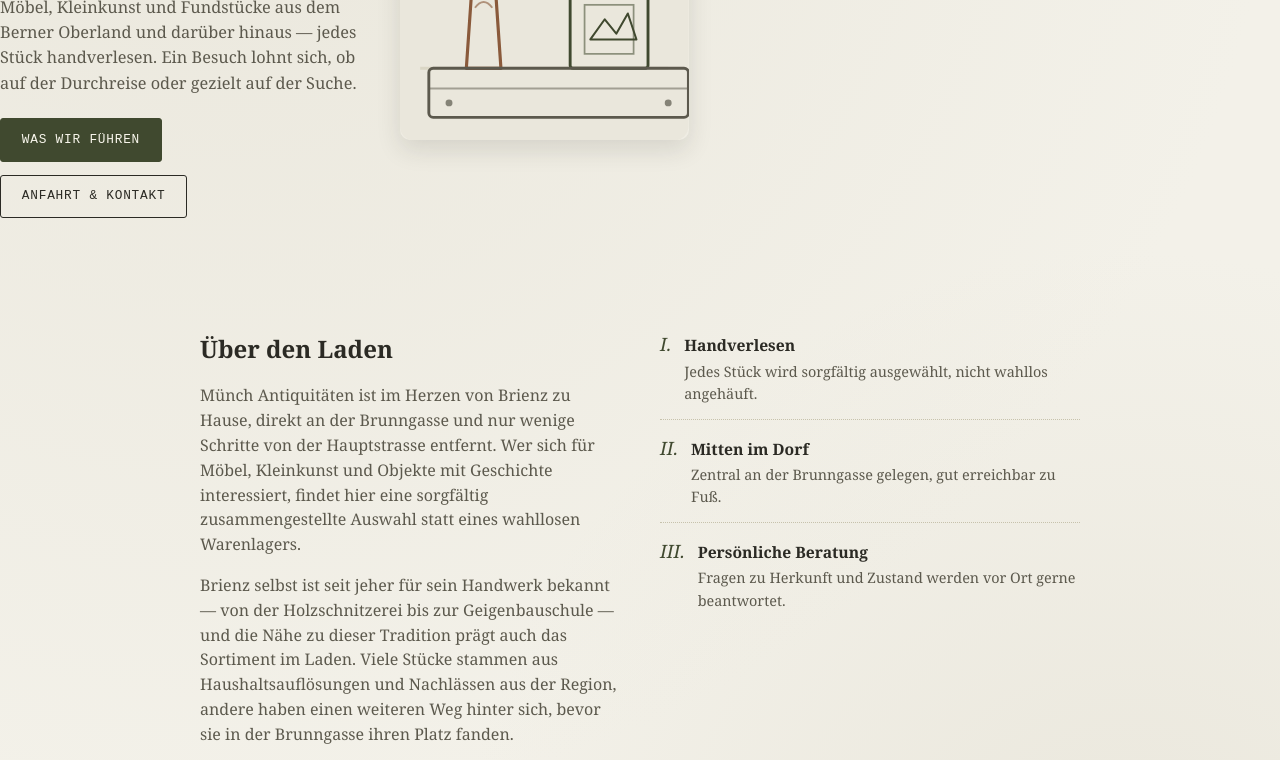
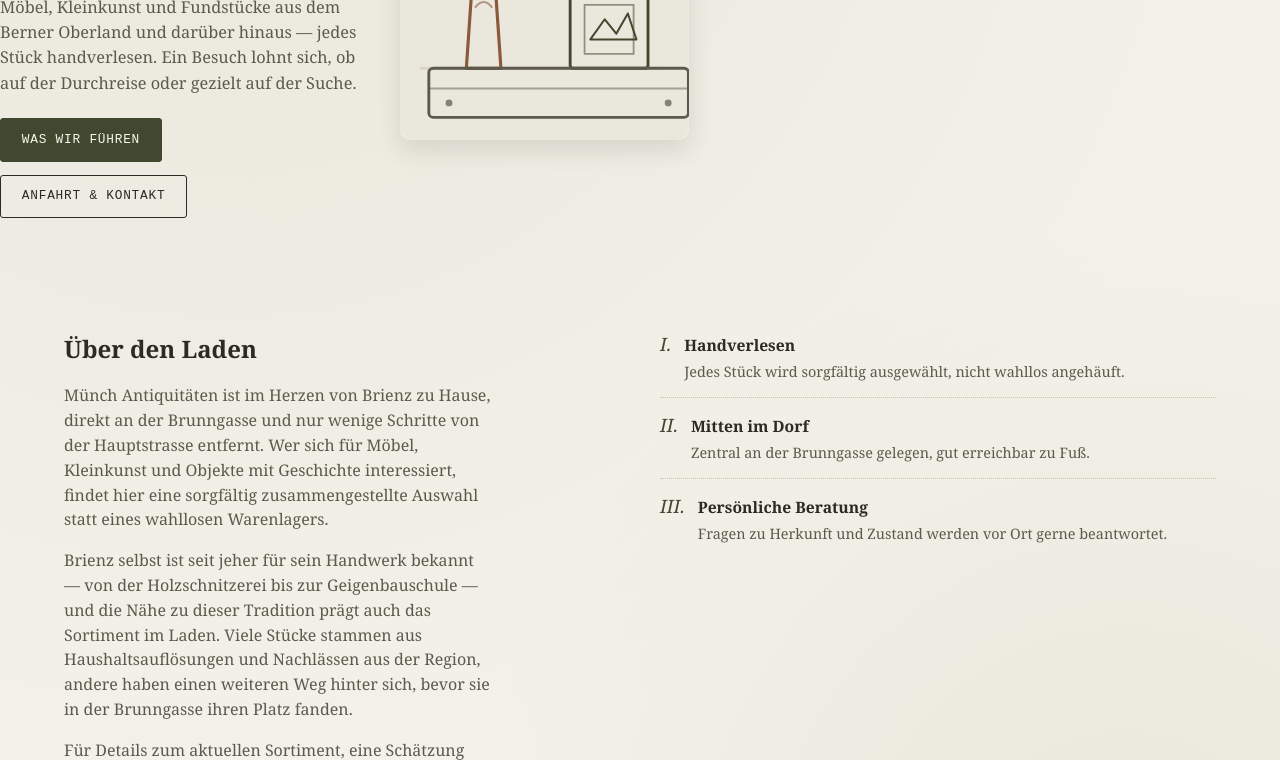
Before and after one commit to msharingan708-art/muench-antiquitaeten, a plain HTML site: page index.html in a window 1280 px wide. Shown: the part 436-1196 px from the top of the page. Drawn offline with Linux system fonts and the light colour scheme.

Commit message:
Content-Breite auf 1200px angeglichen (Header und Body gleich breit)

```diff
--- a/index.html
+++ b/index.html
@@ -82,9 +82,9 @@
   img { max-width: 100%; display: block; }
 
   .wrap {
-    max-width: 920px;
+    max-width: 1200px;
     margin: 0 auto;
-    padding: 0 1.25rem;
+    padding: 0 1.5rem;
   }
 
   /* ---------- Header ---------- */
```
